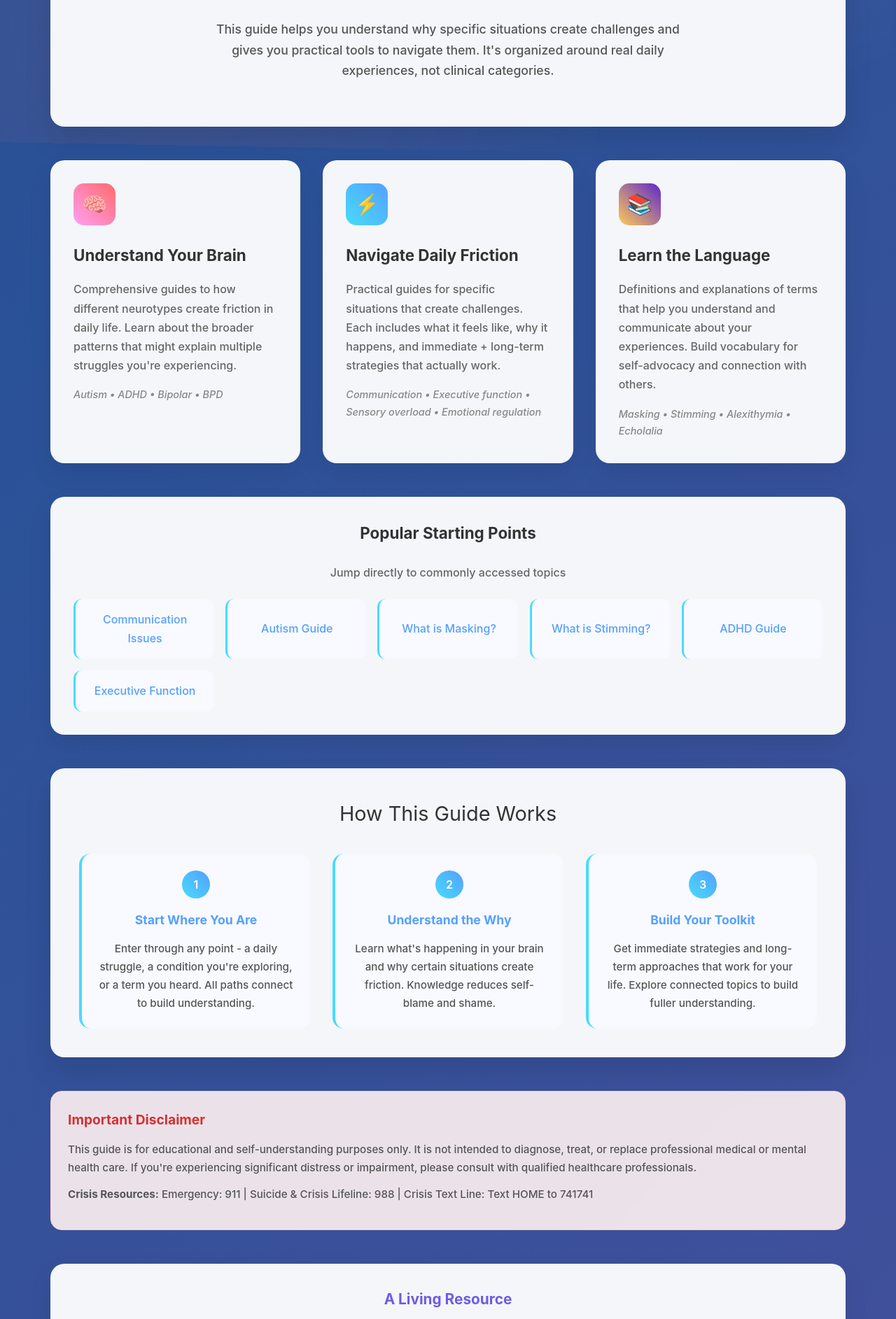
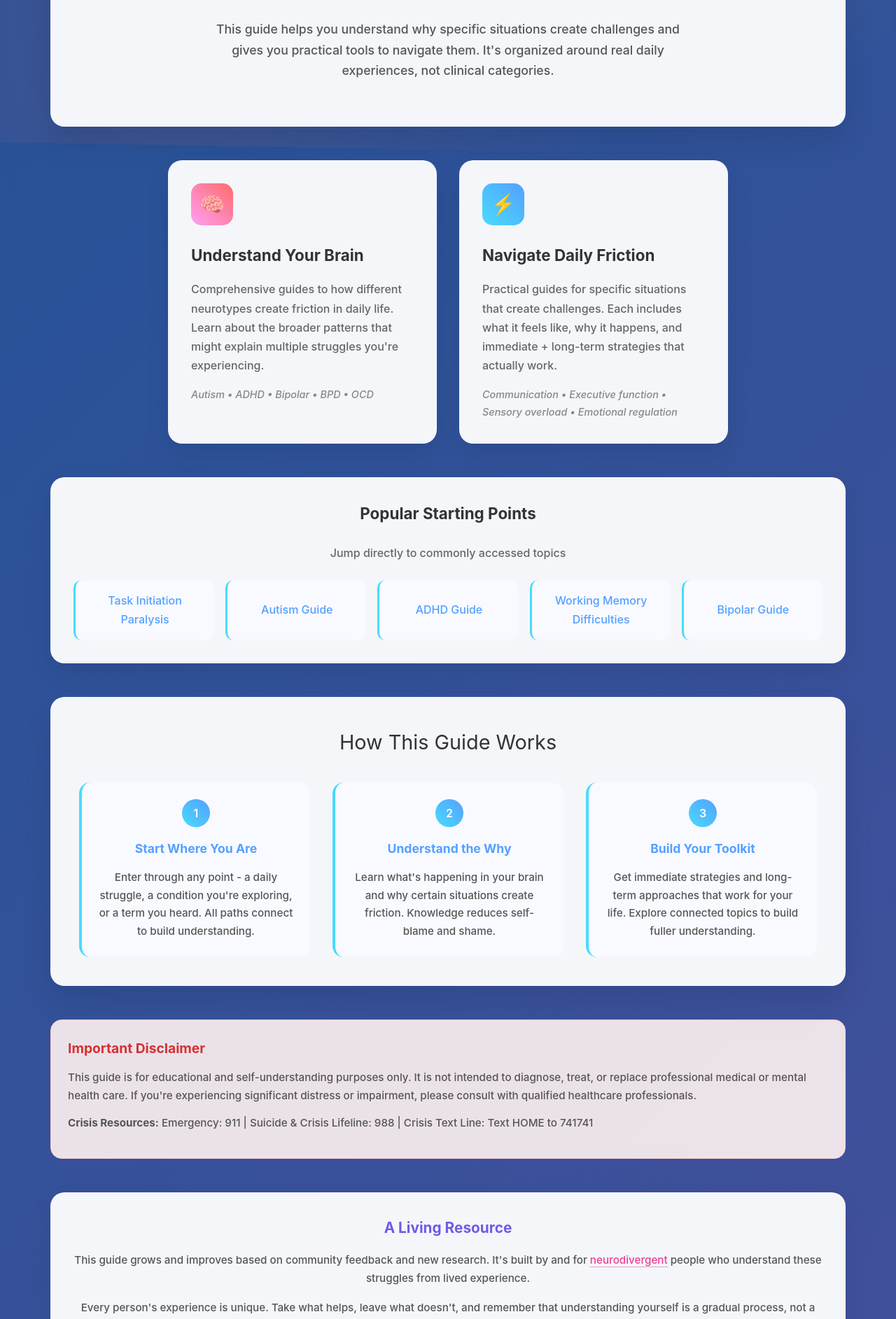
Before and after one commit to neurodivergent-survival-guide/neurodivergent-survival-guide, a Jekyll site: the page built from index.html, in a window 1280 px wide. Shown: the part 682-2567 px from the top of the page at 70% size. Built offline with Jekyll 4.4.1, drawn with Linux system fonts in a browser that asks for light colours.

Commit message:
Update index.html

```diff
--- a/index.html
+++ b/index.html
@@ -213,9 +213,12 @@ title: "The Neurodivergent Survival Guide"
 
     .main-sections {
         display: grid;
-        grid-template-columns: repeat(auto-fit, minmax(320px, 1fr));
+        grid-template-columns: repeat(2, 1fr);
         gap: 2rem;
         margin: 3rem 0;
+        max-width: 800px;
+        margin-left: auto;
+        margin-right: auto;
     }
 
     .section-card {
@@ -252,10 +255,6 @@ title: "The Neurodivergent Survival Guide"
         background: linear-gradient(90deg, var(--rainbow-3), var(--rainbow-5));
     }
 
-    .glossary-card::before {
-        background: linear-gradient(90deg, var(--rainbow-2), var(--rainbow-6));
-    }
-
     .section-card:hover {
         transform: translateY(-5px);
         box-shadow: 0 20px 45px rgba(0, 0, 0, 0.12);
@@ -286,10 +285,6 @@ title: "The Neurodivergent Survival Guide"
 
     .struggles-card .card-icon {
         background: linear-gradient(45deg, var(--rainbow-3), var(--rainbow-5));
-    }
-
-    .glossary-card .card-icon {
-        background: linear-gradient(45deg, var(--rainbow-2), var(--rainbow-6));
     }
 
     .section-card h3 {
@@ -594,6 +589,7 @@ title: "The Neurodivergent Survival Guide"
 
         .main-sections {
             grid-template-columns: 1fr;
+            max-width: none;
         }
 
         .workflow-steps {
@@ -657,7 +653,7 @@ title: "The Neurodivergent Survival Guide"
                 <div class="card-icon">🧠</div>
                 <h3>Understand Your Brain</h3>
                 <p>Comprehensive guides to how different neurotypes create friction in daily life. Learn about the broader patterns that might explain multiple struggles you're experiencing.</p>
-                <div class="section-examples">Autism • ADHD • Bipolar • BPD</div>
+                <div class="section-examples">Autism • ADHD • Bipolar • BPD • OCD</div>
             </a>
 
             <a href="{{ '/struggles/index.html' | relative_url }}" class="section-card struggles-card">
@@ -666,25 +662,17 @@ title: "The Neurodivergent Survival Guide"
                 <p>Practical guides for specific situations that create challenges. Each includes what it feels like, why it happens, and immediate + long-term strategies that actually work.</p>
                 <div class="section-examples">Communication • Executive function • Sensory overload • Emotional regulation</div>
             </a>
-
-            <a href="{{ '/glossary/index.html' | relative_url }}" class="section-card glossary-card">
-                <div class="card-icon">📚</div>
-                <h3>Learn the Language</h3>
-                <p>Definitions and explanations of terms that help you understand and communicate about your experiences. Build vocabulary for self-advocacy and connection with others.</p>
-                <div class="section-examples">Masking • Stimming • Alexithymia • Echolalia</div>
-            </a>
         </div>
 
         <div class="quick-access">
             <h3>Popular Starting Points</h3>
             <p style="color: #666; margin-bottom: 1.5rem;">Jump directly to commonly accessed topics</p>
             <div class="quick-links">
-                <a href="{{ '/struggles/communication-issues.html' | relative_url }}" class="quick-link">Communication Issues</a>
+                <a href="{{ '/struggles/task-initiation-paralysis.html' | relative_url }}" class="quick-link">Task Initiation Paralysis</a>
                 <a href="{{ '/conditions/autism.html' | relative_url }}" class="quick-link">Autism Guide</a>
-                <a href="{{ '/glossary/masking.html' | relative_url }}" class="quick-link">What is Masking?</a>
-                <a href="{{ '/glossary/stimming.html' | relative_url }}" class="quick-link">What is Stimming?</a>
                 <a href="{{ '/conditions/adhd.html' | relative_url }}" class="quick-link">ADHD Guide</a>
-                <a href="{{ '/struggles/executive-function.html' | relative_url }}" class="quick-link">Executive Function</a>
+                <a href="{{ '/struggles/working-memory-difficulties.html' | relative_url }}" class="quick-link">Working Memory Difficulties</a>
+                <a href="{{ '/conditions/bipolar.html' | relative_url }}" class="quick-link">Bipolar Guide</a>
             </div>
         </div>
 
@@ -736,13 +724,12 @@ title: "The Neurodivergent Survival Guide"
                 'adhd': 'conditions/adhd.html',
                 'bipolar': 'conditions/bipolar.html',
                 'bpd': 'conditions/bpd.html',
+                'ocd': 'conditions/ocd.html',
                 'communication': 'struggles/communication-issues.html',
-                'masking': 'glossary/masking.html',
-                'stimming': 'glossary/stimming.html',
-                'echolalia': 'glossary/echolalia.html',
-                'alexithymia': 'glossary/alexithymia.html',
-                'sensory': 'struggles/sensory-processing.html',
-                'executive function': 'struggles/executive-function.html',
+                'task initiation': 'struggles/task-initiation-paralysis.html',
+                'working memory': 'struggles/working-memory-difficulties.html',
+                'sensory': 'struggles/sensory-processing-challenges.html',
+                'executive function': 'struggles/executive-function-challenges.html',
                 'interrupting': 'struggles/interrupting-and-blurting.html',
                 'waiting': 'struggles/impatience-with-waiting.html'
             };
```
Also changed, not shown: other parts of index.html (+1 -3 lines).
